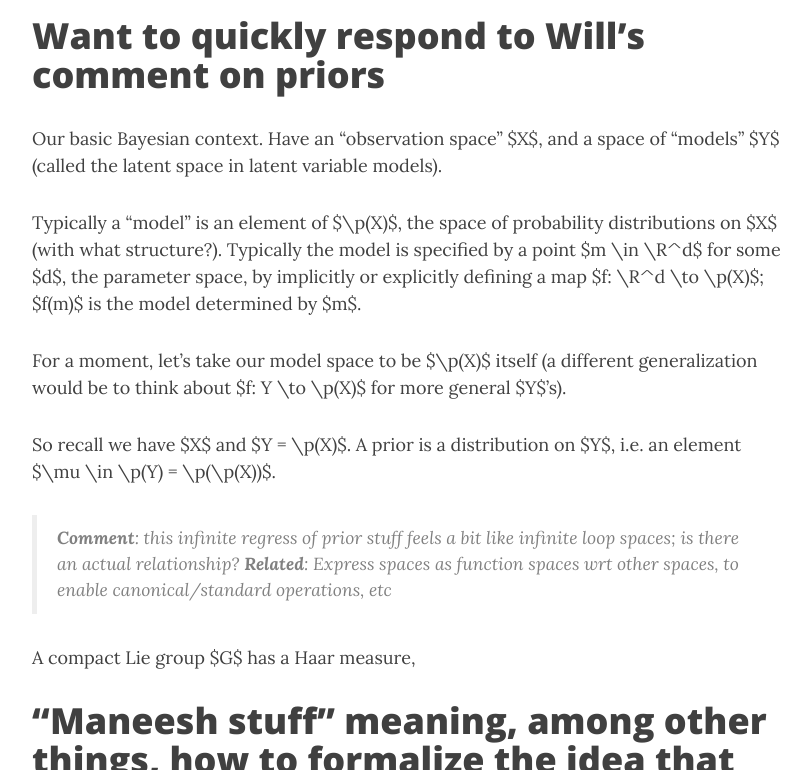
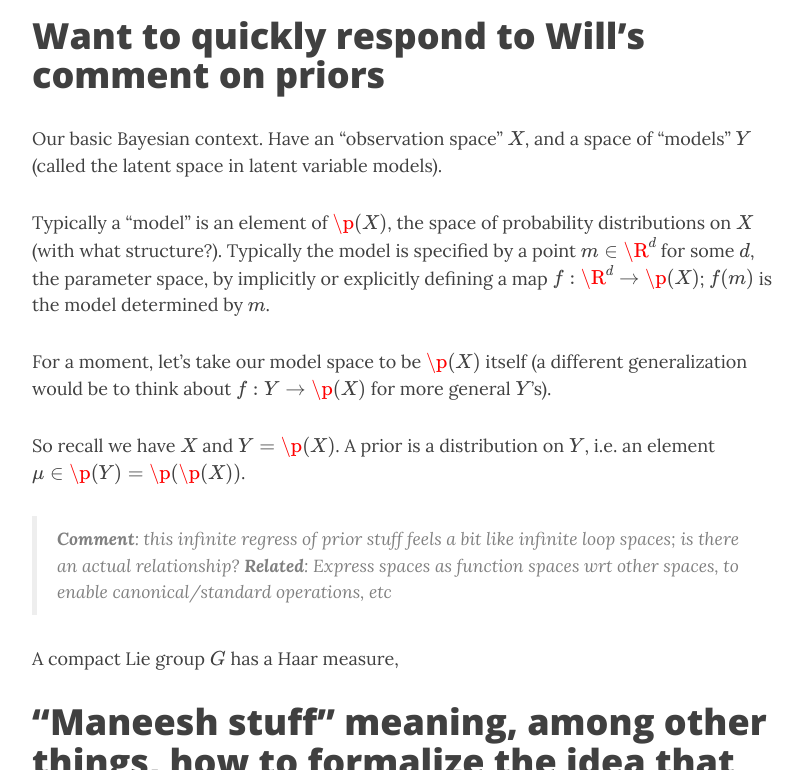
Before and after one commit to lewallen/samblog, a Jekyll site: the page built from _posts/2020/2020-07-18-test-number-1.markdown, .markdown, .md, in a window 1280 px wide and 900 px high, cut to the strip 130-900 px from the top of the window. Shown: the whole strip, without its empty margins (233-1044 px from the left). Built offline with Jekyll 4.4.1, drawn with Linux system fonts in a browser that asks for light colours; nearby versions of some CDN libraries; formulas are drawn with MathJax 3; a script that is not in the unit is left out; comment, search, counter and statistics services are not loaded; part of the change alters nothing that is shown.

```diff
--- a/_posts/2020/2020-07-18-test-number-1.markdown, .markdown, .md
+++ b/_posts/2020/2020-07-18-test-number-1.markdown, .markdown, .md
@@ -1,5 +1,7 @@
 ---
 layout: post
+mathjax: true
+comments: true
 title: test number 1
 date: '2020-07-18 14:28'
 ---
```
